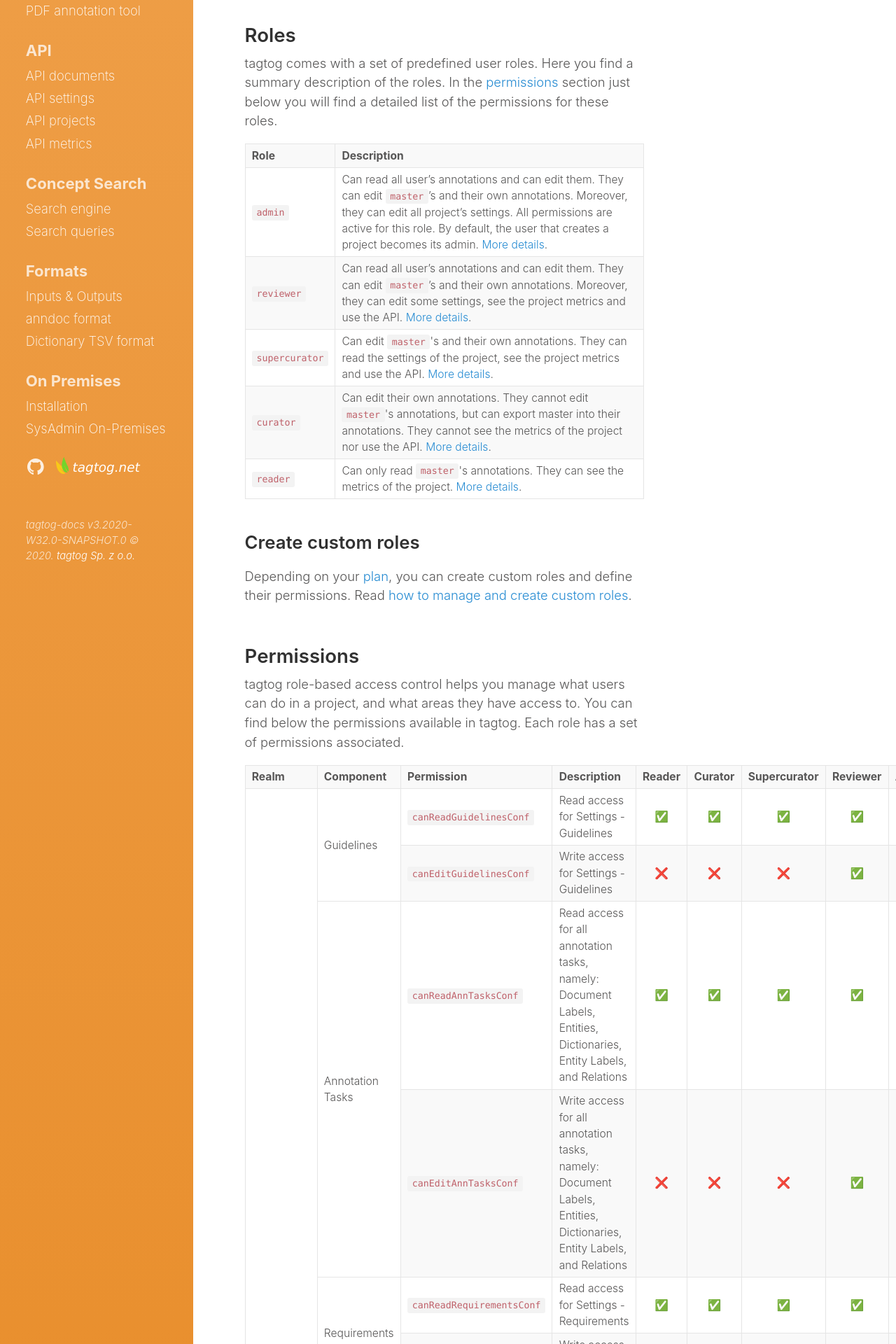
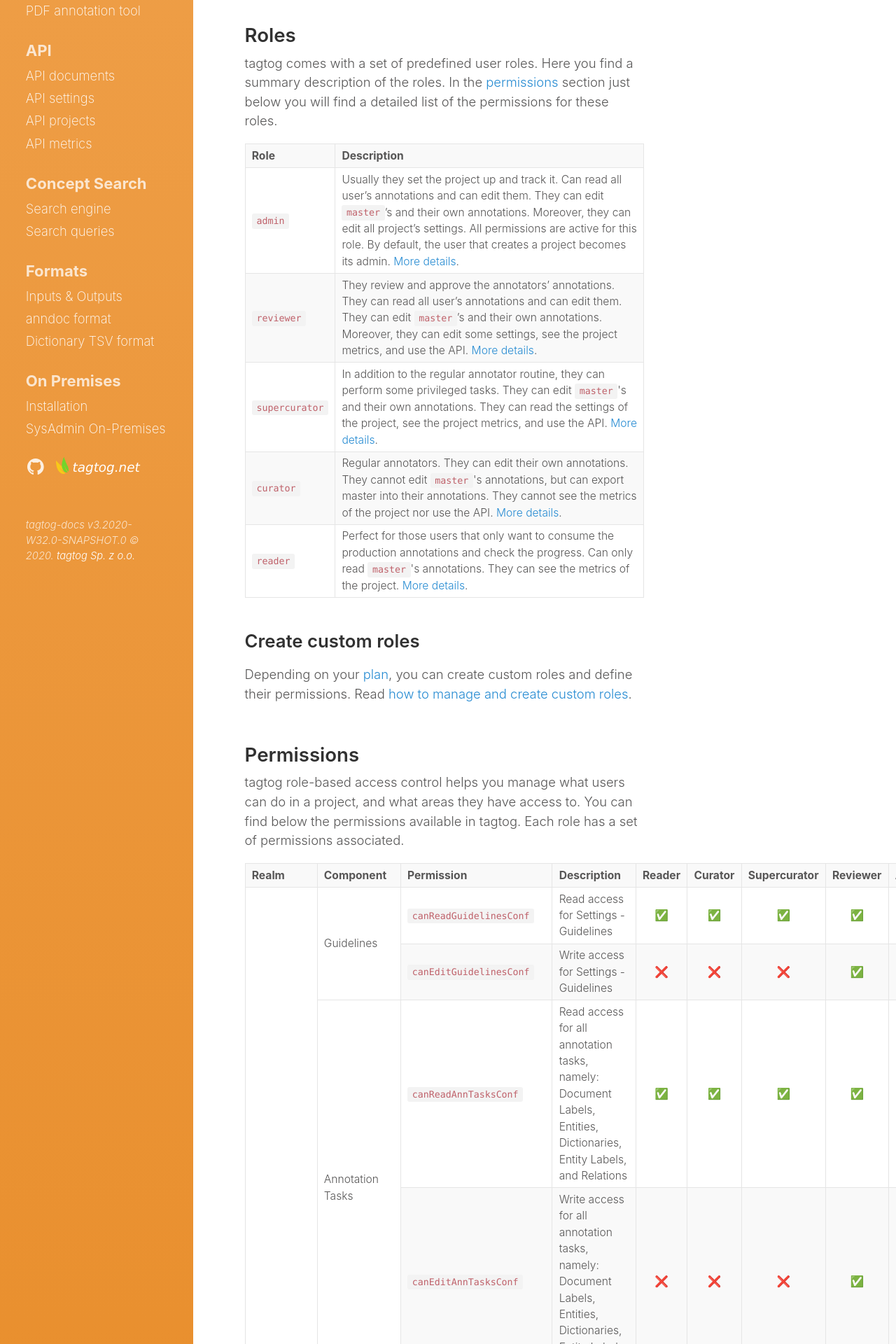
Before and after one commit to tagtogorg/tagtog-doc, a Jekyll site: the page built from collaboration.md, in a window 1280 px wide. Shown: the part 740-2660 px from the top of the page at 70% size. Built offline with Jekyll 4.4.1, drawn with Linux system fonts in a browser that asks for light colours; nearby versions of some CDN libraries; some of the changed text lies outside the part shown.

Commit message:
Extend annotation workflows documentation with the new roles

```diff
--- a/collaboration.md
+++ b/collaboration.md
@@ -22,23 +22,23 @@ id: collaboration
     </tr>
     <tr>
       <td><code>admin</code></td>
-      <td><span markdown="1">Can read all user's annotations and can edit them. They can edit `master`'s and their own annotations. Moreover, they can edit all project's settings. All permissions are active for this role. By default, the user that creates a project becomes its admin. <a title="tagtog - permissions" href="collaboration.html#permissions">More details</a>.</span></td>
+      <td><span markdown="1">Usually they set the project up and track it. Can read all user's annotations and can edit them. They can edit `master`'s and their own annotations. Moreover, they can edit all project's settings. All permissions are active for this role. By default, the user that creates a project becomes its admin. <a title="tagtog - permissions" href="collaboration.html#permissions">More details</a>.</span></td>
     </tr>
     <tr>
       <td><code>reviewer</code></td>
-      <td><span markdown="1">Can read all user's annotations and can edit them. They can edit `master`'s and their own annotations. Moreover, they can edit some settings, see the project metrics and use the API. <a title="tagtog - permissions" href="collaboration.html#permissions">More details</a>.</span></td>
+      <td><span markdown="1">They review and approve the annotators' annotations. They can read all user's annotations and can edit them. They can edit `master`'s and their own annotations. Moreover, they can edit some settings, see the project metrics, and use the API. <a title="tagtog - permissions" href="collaboration.html#permissions">More details</a>.</span></td>
     </tr>
     <tr>
       <td><code>supercurator</code></td>
-      <td>Can edit <code>master</code>'s and their own annotations. They can read the settings of the project, see the project metrics and use the API. <a title="tagtog - permissions" href="collaboration.html#permissions">More details</a>.</td>
+      <td>In addition to the regular annotator routine, they can perform some privileged tasks. They can edit <code>master</code>'s and their own annotations. They can read the settings of the project, see the project metrics, and use the API. <a title="tagtog - permissions" href="collaboration.html#permissions">More details</a>.</td>
     </tr>
     <tr>
       <td><code>curator</code></td>
-      <td><span>Can edit their own annotations. They cannot edit <code>master</code>'s annotations, but can export master into their annotations. They cannot see the metrics of the project nor use the API. <a title="tagtog - permissions" href="collaboration.html#permissions">More details</a>.</span></td>
+      <td><span>Regular annotators. They can edit their own annotations. They cannot edit <code>master</code>'s annotations, but can export master into their annotations. They cannot see the metrics of the project nor use the API. <a title="tagtog - permissions" href="collaboration.html#permissions">More details</a>.</span></td>
     </tr>
     <tr>
       <td><code>reader</code></td>
-      <td><span>Can only read <code>master</code>'s annotations. They can see the metrics of the project. <a title="tagtog - permissions" href="collaboration.html#permissions">More details</a>.</span></td>
+      <td><span>Perfect for those users that only want to consume the production annotations and check the progress. Can only read <code>master</code>'s annotations. They can see the metrics of the project. <a title="tagtog - permissions" href="collaboration.html#permissions">More details</a>.</span></td>
     </tr>
   </table>
 
@@ -390,13 +390,13 @@ id: collaboration
   <p class="numbered-item"><span class="number-1">1</span><strong>Add users to your project</strong>. As a project's <code>admin</code>, go to <i>Settings &#8594; Members</i> to add members to your project.</p>
 </div>
 <div class="two-third-col">
-  <p class="numbered-item"><span class="number-2">2</span><strong>Create clear guidelines</strong>. Here, the <code>admin</code> writes what is to be annotated and which type of annotations to use. Clear and complete guidelines are key to align all project members.</p>
+  <p class="numbered-item"><span class="number-2">2</span><strong>Create clear guidelines</strong>. Here, the <code>admin</code> or <code>reviewer</code> writes what is to be annotated and which type of annotations to use. Clear and complete guidelines are key to align all project members.</p>
 </div>
 <div class="one-third-col">
   {% include message.html message='You can create the guidelines at <i>Settings &#8594; Guidelines</i>' %}
 </div>
 <div class="two-third-col">
-  <p class="numbered-item"><span class="number-3">3</span><strong>Import text</strong>. <code>Admins</code> and <code>supercurators</code> can import the documents to be annotated by the group. Any project member can see these documents.</p>
+  <p class="numbered-item"><span class="number-3">3</span><strong>Import text</strong>. The default roles <code>admin</code>,  <code>supercurator</code>, and <code>reviewer</code> can import the documents to be annotated by the group. Any project member can see these documents.</p>
 </div>
 
 <div class="two-third-col">
@@ -404,7 +404,7 @@ id: collaboration
 </div>
 
 <div class="two-third-col">
-  <p class="numbered-item"><span class="number-5">5</span><strong>The group starts annotating</strong>. Each user annotates only the <code>master</code> version of the assigned documents. Once a document is annotated, the user marks the annotations as completed by clicking the <i>Confirm</i> button. <code>admin</code>'s can check the progress in the document list view.</p>
+  <p class="numbered-item"><span class="number-5">5</span><strong>The group starts annotating</strong>. Each user annotates only the <code>master</code> version of the assigned documents. Once a document is annotated, the user marks the annotations as completed by clicking the <i>Confirm</i> button. For example, <code>admin</code> or <code>reviewer</code> can track the progress in the <a href="metrics.html#documents">metrics of the project</a>.</p>
 </div>
 
 
@@ -421,35 +421,33 @@ id: collaboration
 </div>
 
 <div class="two-third-col">
-  <p class="numbered-item"><span class="number-2">2</span><strong>Create clear guidelines</strong>. Here, the <code>admin</code> writes what is to be annotated and which type of annotations to use. Clear and complete guidelines are key to align all project members.</p>
+  <p class="numbered-item"><span class="number-2">2</span><strong>Create clear guidelines</strong>. Here, the <code>admin</code> or <code>reviewer</code> writes what is to be annotated and which type of annotations to use. Clear and complete guidelines are key to align all project members.</p>
 </div>
 
 <div class="two-third-col">
-  <p class="numbered-item"><span class="number-3">3</span><strong>Distribute documents among annotators</strong>. As a project's <code>admin</code>, go to <i>Settings &#8594; Members</i> and select who you want to distribute documents to and select <strong>1 annotator per document</strong>.</p>
+  <p class="numbered-item"><span class="number-3">3</span><strong>Distribute documents among annotators</strong>. The project <code>admin</code> goes to <i>Settings &#8594; Members</i>, enables <a href="projects.html#task-distribution">task distribution</a>, selects who to distribute documents to, and selects <strong>1 annotator per document</strong>.</p>
 </div>
 <div class="one-third-col">
 </div>
 
 <div class="two-third-col">
-  <p class="numbered-item"><span class="number-4">4</span><strong>Import text</strong>. <code>Admins</code> and <code>supercurators</code> can import the documents to be annotated by the group. Any project member can see these documents, but each annotator will see a TODO list with the documents assigned and not confirmed yet.</p>
+  <p class="numbered-item"><span class="number-4">4</span><strong>Import text</strong>. The default roles <code>admin</code>, <code>supercurator</code>, and <code>reviewer</code> can import the documents to be annotated by the group. Any project member can see these documents. In addition, each annotator will see a TODO list with the documents assigned to them, and not confirmed by them yet.</p>
 </div>
-
+<div class="one-third-col">
+  {% include message.html message='When you import text (via GUI or API), you can <a href="documents.html#distribute-to-a-group-of-users">define manually to which members you want to distribute the documents to</a>.' %}
+</div>
 <div class="two-third-col">
-  <p class="numbered-item"><span class="number-5">5</span><strong>The group starts annotating</strong>. Users annotate their version of the annotations for the documents assigned. Once completed, the user mark her/his version as completed by clicking on the <i>Confirm</i> button.</p>
+  <p class="numbered-item"><span class="number-5">5</span><strong>The group starts annotating</strong>. Users annotate their version of the annotations for the documents assigned. Once completed, users mark their version as completed by clicking on the <i>Confirm</i> button.</p>
 </div>
 <div class="one-third-col">
   {% include message.html message='You can always assign a document to more than one user. Check out <a href="#documents-are-automatically-distributed-multiple-annotators-per">this annotation flow</a> for details.' %}
 </div>
 <div class="two-third-col">
-  <p class="numbered-item"><span class="number-6">6</span><strong>Review</strong>. <code>Admins</code> check which documents are ready for review (via GUI in the document list or <a title="tagtog - Search for confirmed documents" href="search-queries.html#search-confirmed-documents">by using a search query</a>). <code>Admins</code> move the user's annotations to the <code>master</code> version (ground truth), review and make the required changes. <code>admins</code> should click on the <i>Confirm</i> button in the <code>master</code> version to indicate that the review is completed and the document is ready for production.</p>
+  <p class="numbered-item"><span class="number-6">6</span><strong>Review</strong>. <code>Reviewer</code> (or <code>Admin</code>) checks which documents are ready for review (via GUI in the <i><a href="/metrics.html#documents">metrics panel > documents</a></i> or <a title="tagtog - Search for confirmed documents" href="search-queries.html#search-confirmed-documents">by using a search query</a>). <code>Reviewer</code> moves the user's annotations to the <code>master</code> version (ground truth), review, and make the required changes. <code>Reviewers</code> should click on the <i>Confirm</i> button in the <code>master</code> version to indicate that the review is completed and the document is ready for production.</p>
 </div>
 <div class="one-third-col">
   {% include message.html message='If the Review step was not required, users could annotate directly on the <code>master</code> version. When ready, users should mark the annotations of each document as completed by clicking on the <i>Confirm</i> button.' %}
 </div>
-
-
-
-
 
 
 
@@ -465,27 +463,33 @@ id: collaboration
 </div>
 
 <div class="two-third-col">
-  <p class="numbered-item"><span class="number-2">2</span><strong>Create clear guidelines</strong>. Here, the <code>admin</code> writes what is to be annotated and which type of annotations to use. Clear and complete guidelines are key to align all project members.</p>
+  <p class="numbered-item"><span class="number-2">2</span><strong>Create clear guidelines</strong>. Here, the <code>admin</code> or <code>reviewer</code> writes what is to be annotated and which type of annotations to use. Clear and complete guidelines are key to align all project members.</p>
 </div>
 
 <div class="two-third-col">
-  <p class="numbered-item"><span class="number-3">3</span><strong>Distribute documents among annotators</strong>. As a project's <code>admin</code>, go to <i>Settings &#8594; Members</i> and select who you want to distribute documents to and select <strong>2 annotators or more per document</strong></p>.
+  <p class="numbered-item"><span class="number-3">3</span><strong>Distribute documents among annotators</strong>. The project <code>admin</code> goes to <i>Settings &#8594; Members</i>, enables <a href="projects.html#task-distribution">task distribution</a>, selects who to distribute documents to, and selects <strong>2 or more annotators per document</strong>.</p>
 </div>
 <div class="one-third-col">
-  {% include message.html message='From the repeated documents among annotators, the IAA can be computed. Note that even when only <a href="#documents-are-automatically-distributed-one-annotator-per-docume">one annotator is assigned per document</a>, a small sample of documents is randomly chosen by tagtog to always be able to compute the IAA.' %}
+  {% include message.html message='From the overlapping documents among annotators, the IAA can be computed. Note that even when only <a href="#documents-are-automatically-distributed-one-annotator-per-docume">one annotator is assigned per document</a>, a small sample of documents is randomly chosen by tagtog to always be able to compute the IAA.' %}
 </div>
 
 
 <div class="two-third-col">
-  <p class="numbered-item"><span class="number-4">4</span><strong>Import text</strong>. <code>Admins</code> and <code>supercurators</code> can import the documents to be annotated by the group. Any project member can see these documents, but each annotator will see a TODO list with the documents assigned and not confirmed yet.</p>
+  <p class="numbered-item"><span class="number-4">4</span><strong>Import text</strong>. The default roles <code>admin</code>, <code>supercurator</code>, and <code>reviewer</code> can import the documents to be annotated by the group. Any project member can see these documents. In addition, each annotator will see a TODO list with the documents assigned to them, and not confirmed by them yet.</p>
+</div>
+<div class="one-third-col">
+  {% include message.html message='When you import text (via GUI or API), you can <a href="documents.html#distribute-to-a-group-of-users">define manually to which members you want to distribute the documents to</a>.' %}
 </div>
 
 <div class="two-third-col">
-  <p class="numbered-item"><span class="number-5">5</span><strong>The group starts annotating</strong>. Users annotate their version of the annotations for the documents assigned. Once completed, the user mark her/his version as completed by clicking on the Confirm button.</p>
+  <p class="numbered-item"><span class="number-5">5</span><strong>The group starts annotating</strong>. Users annotate their version of the annotations for the documents assigned. Once completed, users mark their as completed by clicking on the Confirm button.</p>
 </div>
 
 <div class="two-third-col">
-  <p class="numbered-item"><span class="number-6">6</span><strong>Adjudication</strong>. <code>Admins</code> check which documents are ready for review (via GUI in the document list or <a title="tagtog - Search for confirmed documents" href="search-queries.html#search-confirmed-documents">via search query</a>). For a document, <code>admins</code> merge the users' annotations (<a title="tagtog - Automatic adjudication based on IAA" href="collaboration.html#automatic-adjudication-based-on-iaa">automatic adjudication</a>) to the <code>master</code> version (ground truth). <code>Admins</code> review the merged annotations and should click on the <i>Confirm</i> button in the <code>master</code> version to indicate that the review is completed.</p>
+  <p class="numbered-item"><span class="number-6">6</span><strong>Adjudication</strong>. <code>Reviewers</code> (or <code>Admins</code>) check which documents are ready for review (via GUI in the <i><a href="/metrics.html#documents">metrics panel > documents</a></i> or <a title="tagtog - Search for confirmed documents" href="search-queries.html#search-confirmed-documents">via search query</a>). For a document, <code>Reviewers</code> merge the users' annotations (<a title="tagtog - Automatic adjudication based on IAA" href="collaboration.html#automatic-adjudication-based-on-iaa">automatic adjudication</a>) to the <code>master</code> version (ground truth). <code>Reviewers</code> review the merged annotations and they should click on the <i>Confirm</i> button in the <code>master</code> version to indicate that the review is completed.</p>
+</div>
+<div class="one-third-col">
+  {% include message.html message="As an alternative, <code>reviewers</code> could review each member's annotations, move to <code>master</code> one of them and apply any potential change directly on <code>master</code>." %}
 </div>
 
 
```
